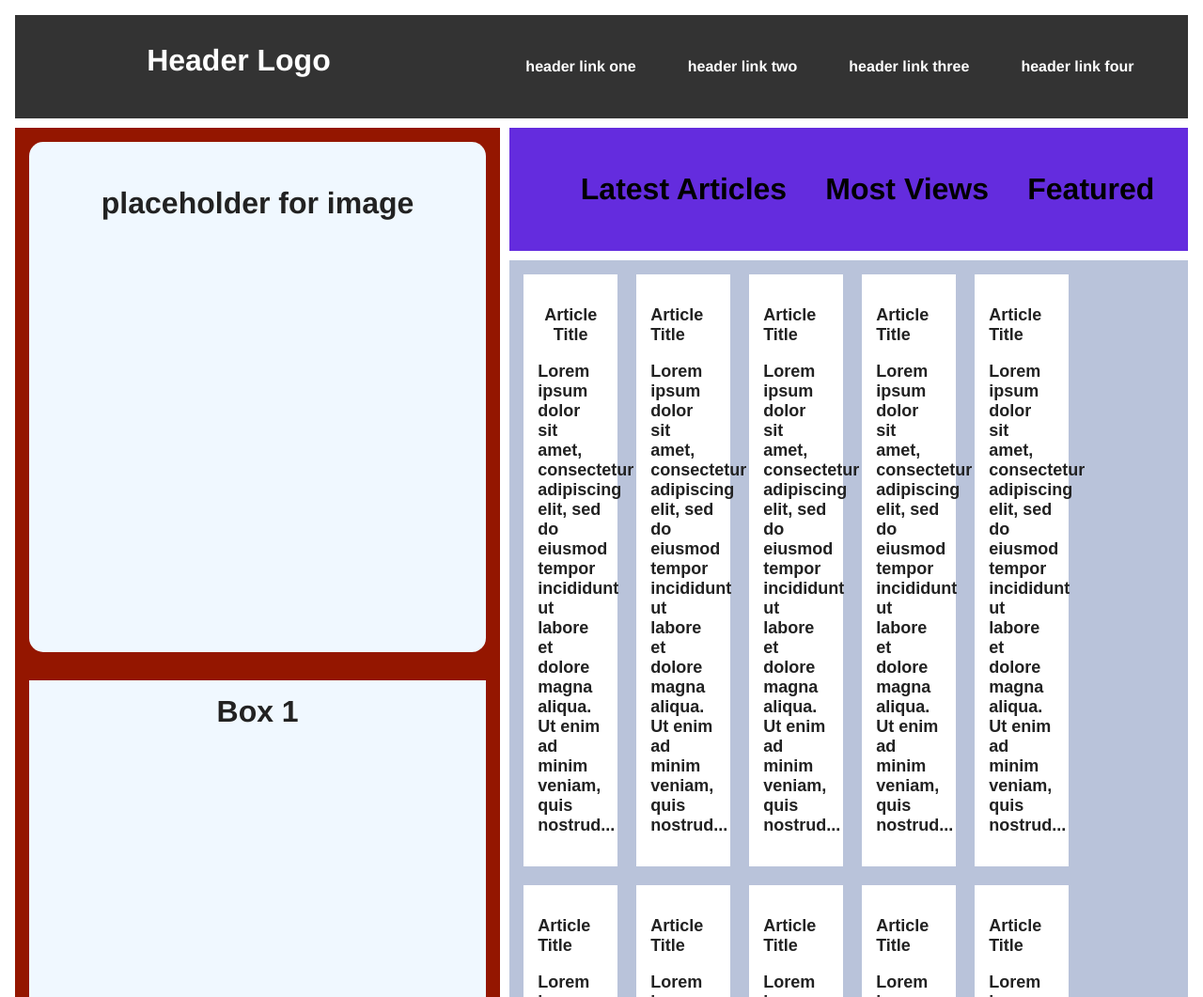
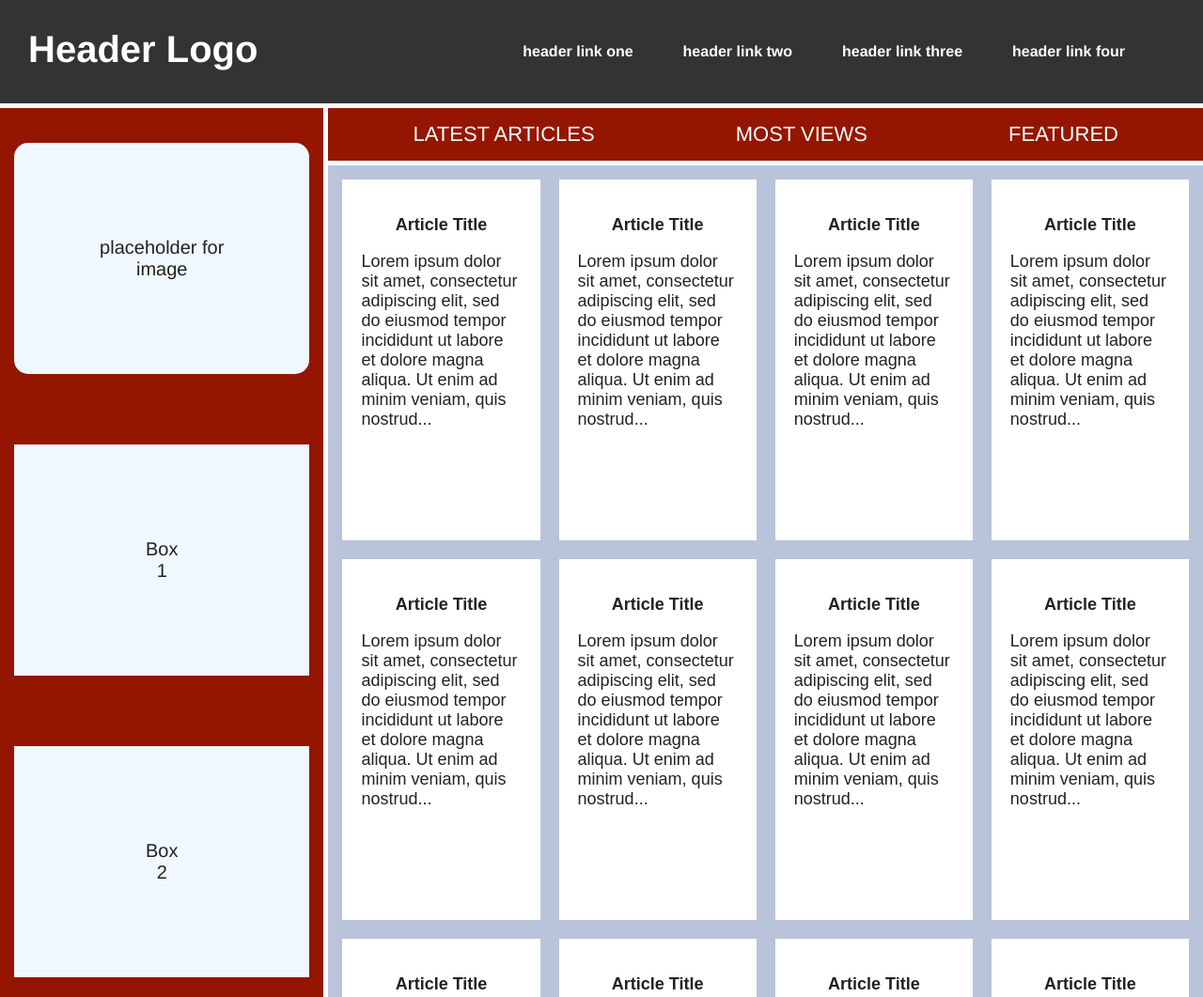
Before and after one commit to Anna-Saratovskaia/css-grid-exercise, a plain HTML site: page Grid/index.html in a window 1280 px wide. Shown: the top 1061 px of the page at 94% size. Drawn offline with Linux system fonts and the light colour scheme.

Commit message:
grid layout

```diff
--- a/Grid/index.html
+++ b/Grid/index.html
@@ -36,15 +36,15 @@
 
       <div class="nav">
         <ul class="nav-container">
-          <li>Latest Articles</li>
-          <li>Most Views</li>
-          <li>Featured</li>
+          <li>LATEST ARTICLES</li>
+          <li>MOST VIEWS</li>
+          <li>FEATURED</li>
         </ul>
       </div>
 
       <div class="article">
         <div class="card">
-          <p id="title">Article Title</p>
+          <p class="title">Article Title</p>
           <p>Lorem ipsum dolor sit amet, consectetur adipiscing elit, sed do eiusmod tempor incididunt ut labore et dolore magna aliqua. Ut enim ad minim veniam, quis nostrud...</p>
         </div>
         <div class="card">
--- a/Grid/style.css
+++ b/Grid/style.css
@@ -7,18 +7,17 @@ html {
 .container {
   text-align: center;
   height: 100%;
-  padding: 16px;
+  padding-bottom: 5px;
   box-sizing: border-box;
 
   display: grid;
-  gap: 10px;
+  grid-template-columns: 1fr 4fr;
+  gap: 5px;
 }
 
 .container div {
   padding: 15px;
-  font-size: 32px;
   font-family: Helvetica;
-  font-weight: bold;
 }
 .logo {
   grid-area: "logo";
@@ -34,10 +33,11 @@ html {
   grid-column: 1 / 3;
   display: grid;
   grid-template-areas: "logo menu";
+  text-align: left;
+  font-size: 40px;
+  font-weight: bold;
 }
-.menu {
-  grid-area: "menu";
-}
+
 .link-container {
   display: grid;
   grid-template-areas: "link link link link";
@@ -48,51 +48,67 @@ html {
   background-color: #941600;
   grid-row: 2 / 4;
   display: grid;
+  grid-template-rows: repeat(4, 1fr);
+  place-items: center;
   gap: 30px 100px;
   color: #222;
+  font-size: 20px;
 }
 
-.photo {
+.sidebar .photo {
   border-radius: 15px;
+  padding: 80px 70px;
 }
 .photo,
 .side-content {
   background-color: aliceblue;
 }
 
+div.side-content {
+  padding: 100px 140px;
+}
+
 .nav {
-  background-color: #642cde;
+  background-color: #941600;
 }
 
 .nav-container {
+  background-color: #941600;
+  color: white;
+  list-style: none;
+  margin: 0;
+  padding: 0;
   display: grid;
   grid-auto-flow: column;
-  list-style: none;
+  font-size: 22px;
 }
 
 .article {
   background-color: #b9c3da;
   display: grid;
-  grid-template-columns: repeat(auto-fill, 100px);
+  grid-template-columns: repeat(4, 1fr);
   gap: 20px;
-
 }
 
-.card {
+.article .card {
   background-color: white;
+  padding: 20px 20px 100px 20px;
 }
 .article p {
   font-size: 18px;
   font-family: sans-serif;
   color: #222;
   text-align: left;
-  }
-
-#title {
-  text-align: center;
 }
 
-.footer {
+div.card > .title {
+  text-align: center;
+  font-weight: bold;
+}
+
+div > .footer {
   background-color: #393f4d;
+  color: white;
   grid-column: 1 / 3;
+  padding: 5px;
 }
```
